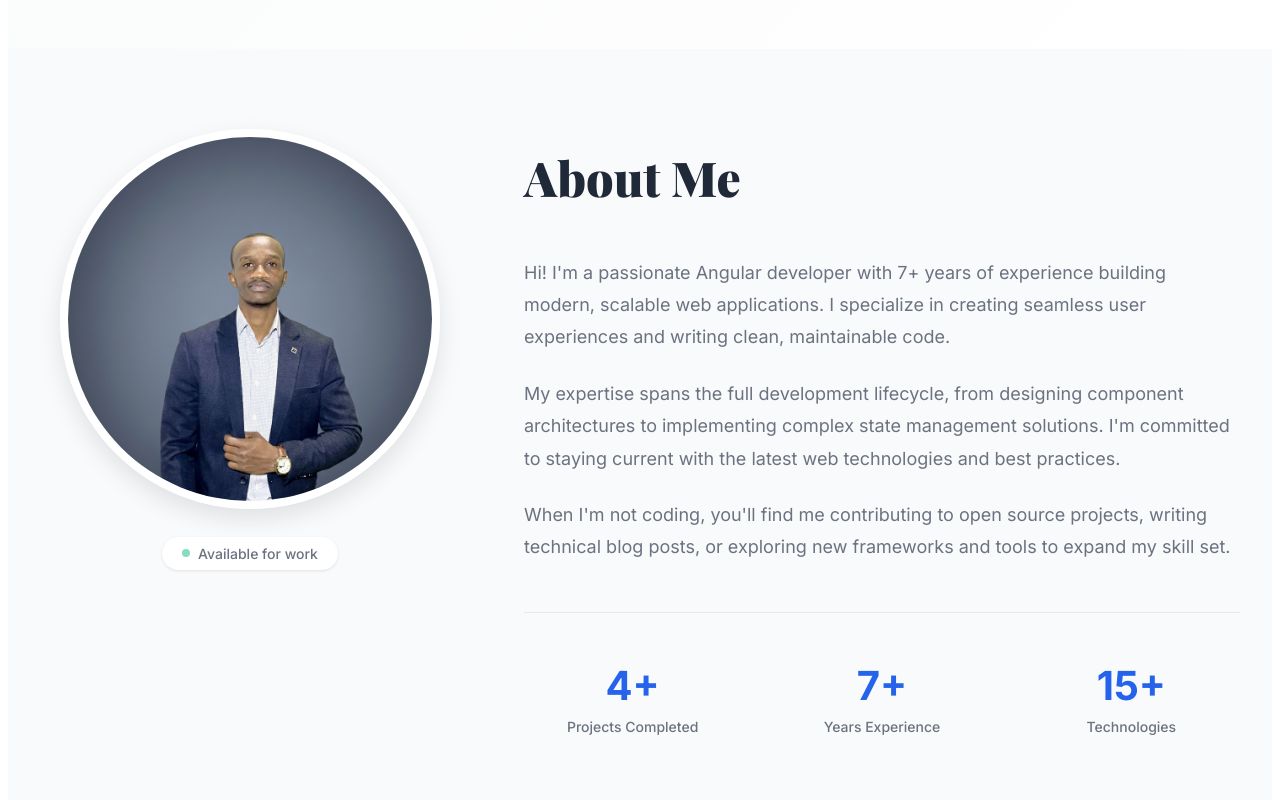
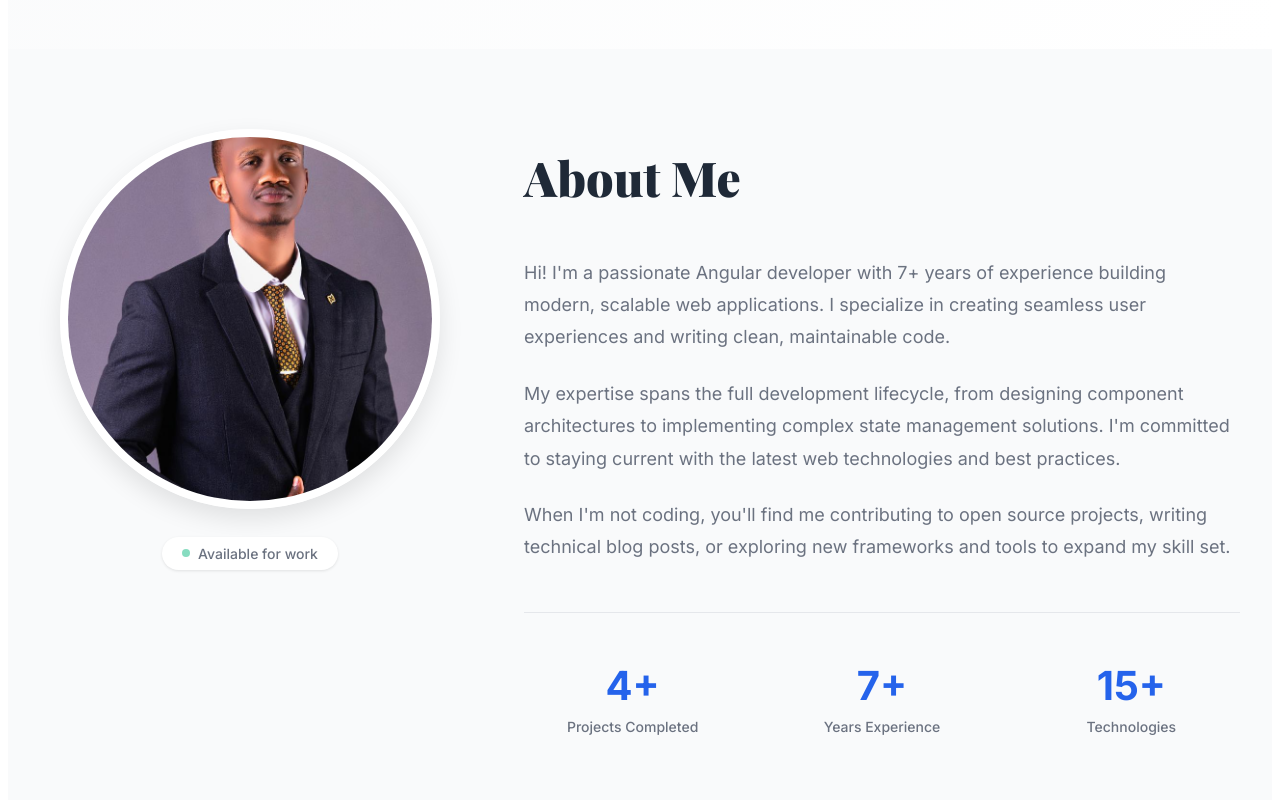
Before and after one commit to nshutifabrice09/portfolio, an Angular app: page / in a window 1280 px wide. Shown: the part 580-1380 px from the top of the page. Built offline with nearby package versions, Linux system fonts and the light colour scheme.

Commit message:
fix: correct asset path for profile image in portfolio section

```diff
--- a/angular.json
+++ b/angular.json
@@ -24,7 +24,7 @@
                 "glob": "**/*",
                 "input": "public"
               },
-              "scr/assets"
+              "src/assets"
             ],
             "styles": [
               "src/styles.css"
--- a/src/app/portfolio/portfolio.html
+++ b/src/app/portfolio/portfolio.html
@@ -37,7 +37,7 @@
     <div class="container">
       <div class="about-grid">
         <div class="about-image">
-          <img src="assets/profile1.png" alt="Profile Picture" class="profile-pic">
+          <img src="assets/profile.jpg" alt="Profile Picture" class="profile-pic">
           <div class="status-indicator">
             <span class="status-dot"></span>
             <span>Available for work</span>
```
